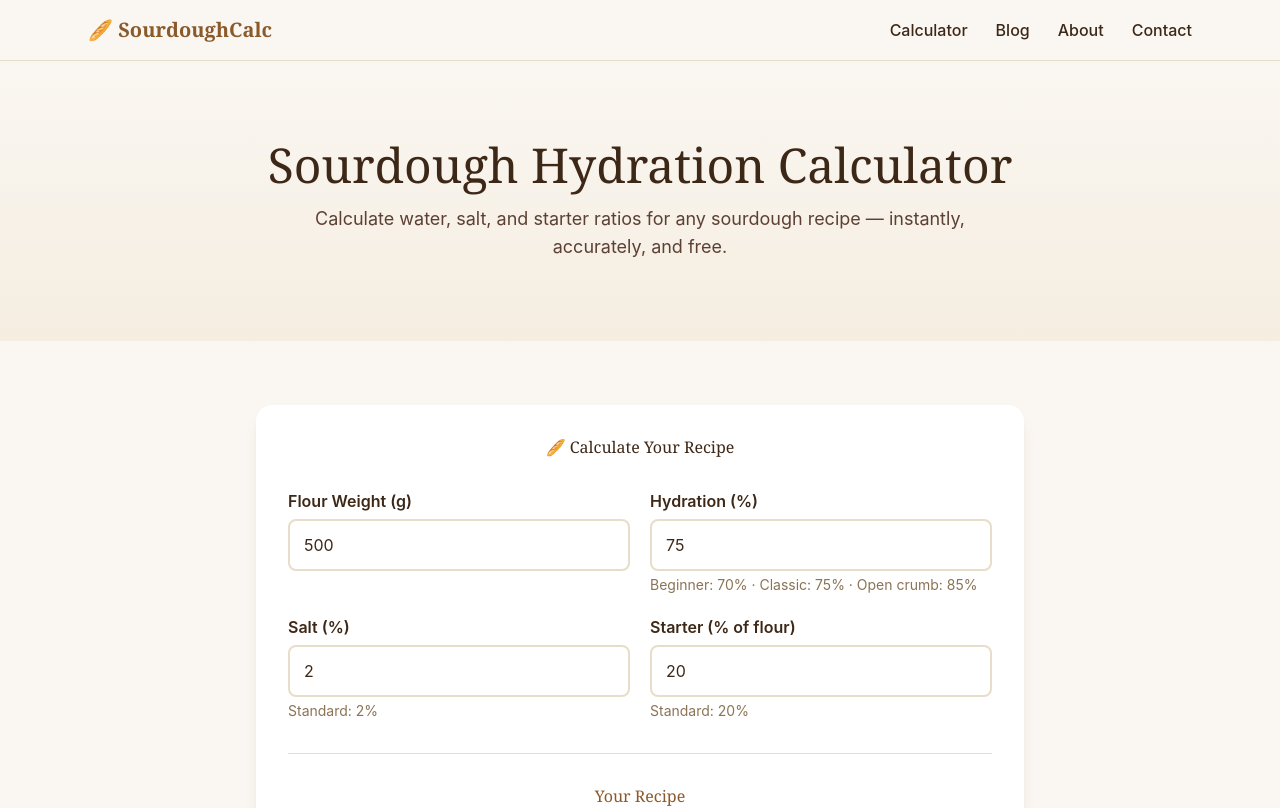
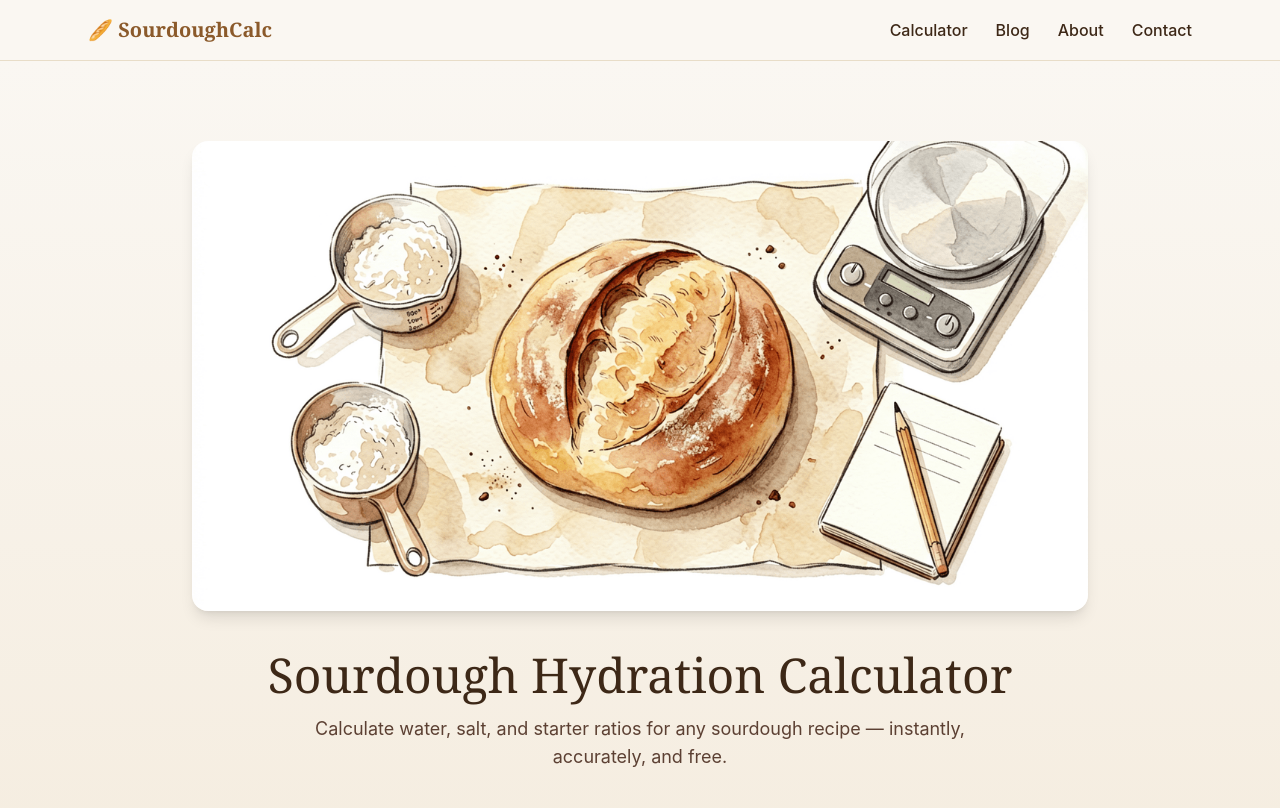
Before and after one commit to TZ005/sourdough-calculator, a Next.js app: page / in a window 1280 px wide. Shown: the top 808 px of the page. Built offline with nearby package versions, Linux system fonts and the light colour scheme.

Commit message:
Add hero banner image to homepage (og-image)

```diff
--- a/app/page.jsx
+++ b/app/page.jsx
@@ -7,6 +7,14 @@ export default function Home() {
     <>
       <section className="py-16 md:py-20 text-center bg-gradient-to-b from-brand-cream to-brand-tan">
         <div className="max-w-6xl mx-auto px-6">
+          <img
+            src="/og-image.png"
+            alt="Hand-drawn watercolor illustration of sourdough baking tools and a fresh loaf"
+            width="1200"
+            height="630"
+            className="w-full max-w-4xl mx-auto rounded-2xl shadow-lg mb-10"
+            loading="eager"
+          />
           <h1 className="text-3xl md:text-5xl mb-4">Sourdough Hydration Calculator</h1>
           <p className="text-lg text-[#5C4033] max-w-2xl mx-auto">
             Calculate water, salt, and starter ratios for any sourdough recipe — instantly, accurately, and free.
```
Also changed, not shown: public/twitter-header.png (added).
